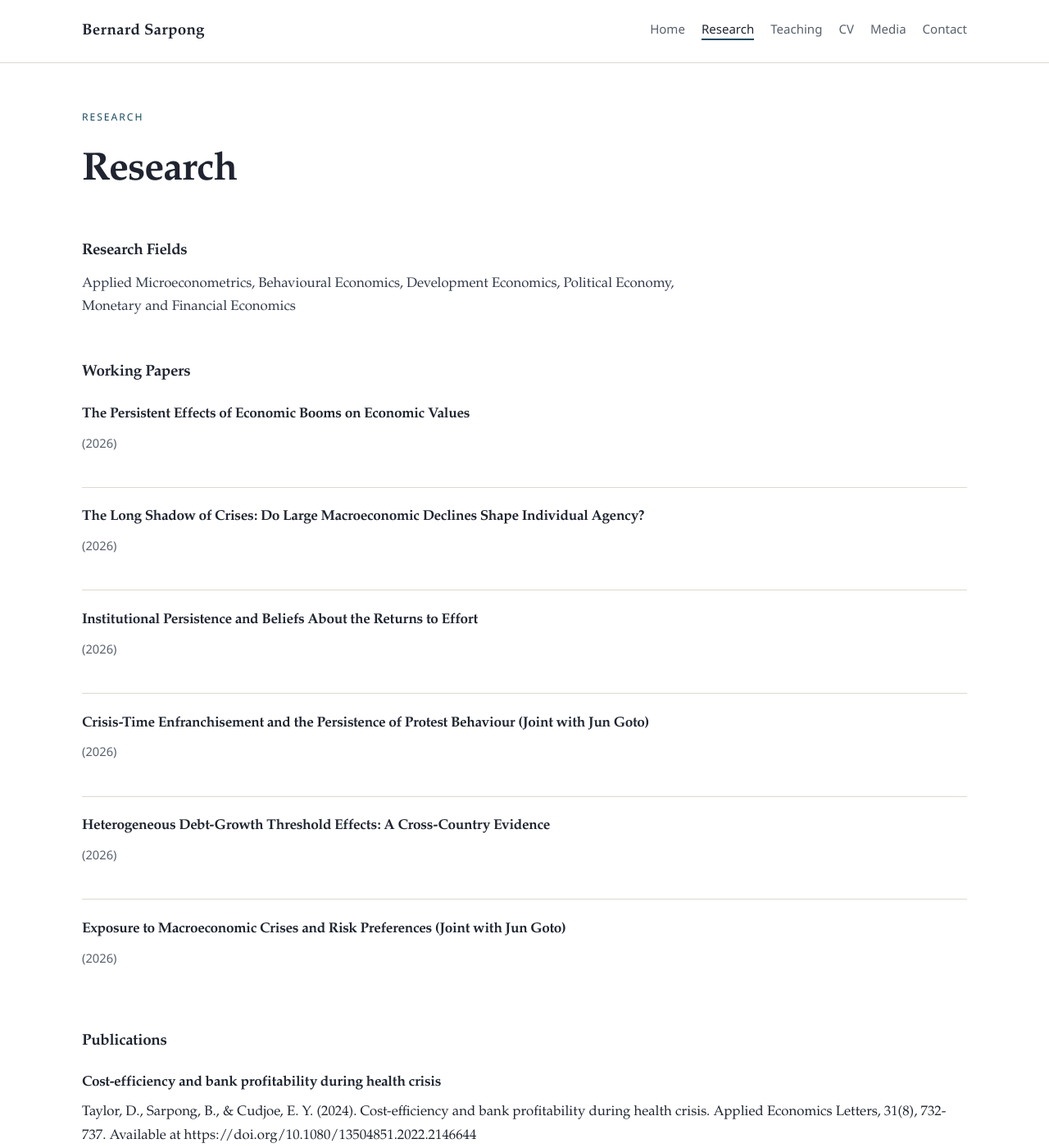
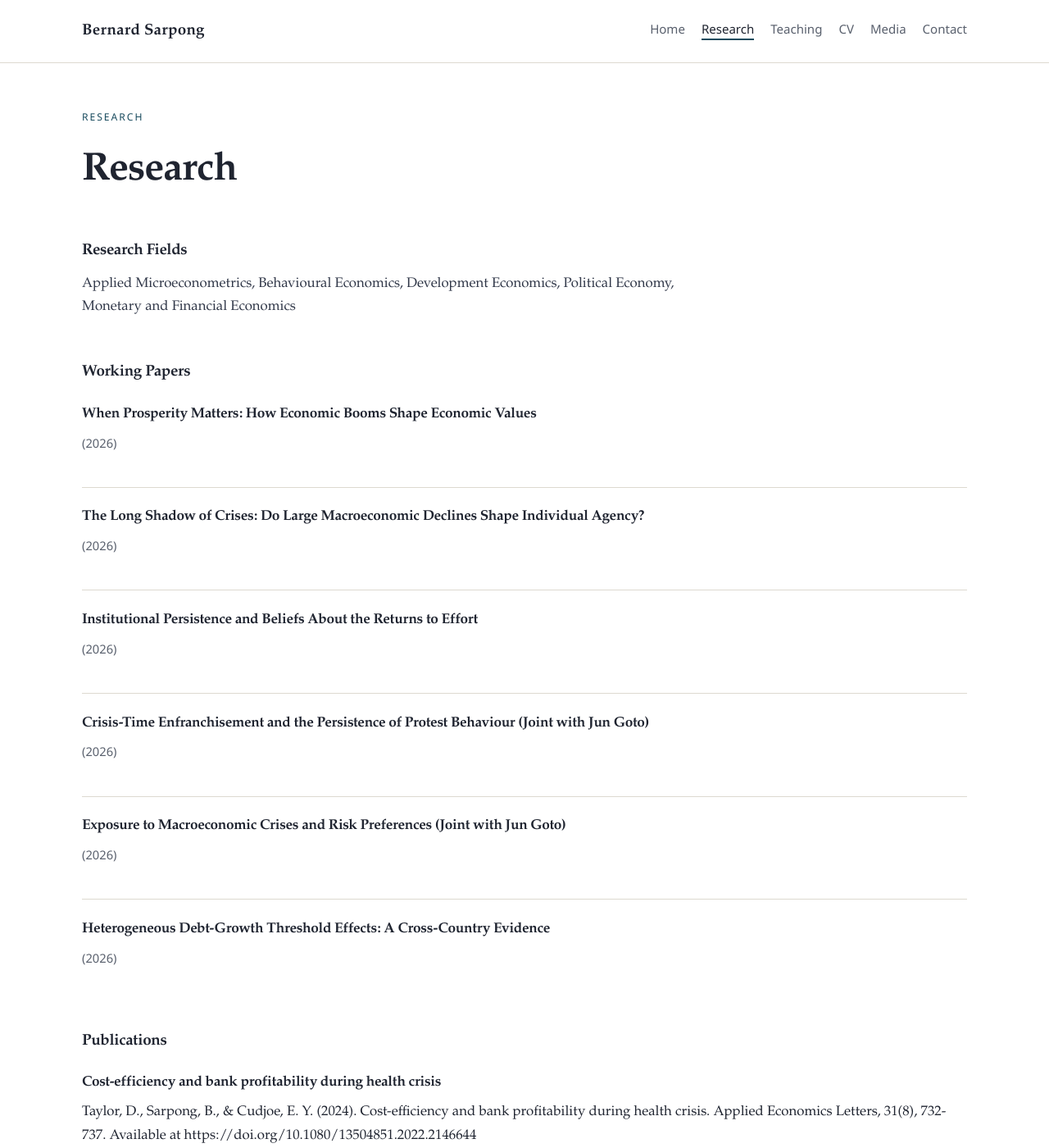
Before and after one commit to bernardksarpong/bernardksarpong.github.io, a Jekyll site: the page built from research.html, in a window 1280 px wide and 1400 px high. Shown: the whole window at 82% size. Built offline with Jekyll 4.4.1, drawn with Linux system fonts in a browser that asks for light colours.

Commit message:
Update publications content via site editor

```diff
--- a/_data/publications.yml
+++ b/_data/publications.yml
@@ -15,7 +15,7 @@ published_work:
 published_note: Peer-reviewed publications can be added here as they become available.
 working_papers:
   - year: '2026'
-    title: The Persistent Effects of Economic Booms on Economic Values
+    title: 'When Prosperity Matters: How Economic Booms Shape Economic Values'
   - year: '2026'
     title: 'The Long Shadow of Crises: Do Large Macroeconomic Declines Shape Individual Agency?'
   - year: '2026'
@@ -23,7 +23,7 @@ working_papers:
   - year: '2026'
     title: Crisis-Time Enfranchisement and the Persistence of Protest Behaviour (Joint with Jun Goto)
   - year: '2026'
+    title: Exposure to Macroeconomic Crises and Risk Preferences (Joint with Jun Goto)
+  - year: '2026'
     title: 'Heterogeneous Debt-Growth Threshold Effects: A Cross-Country Evidence'
-  - year: '2026'
-    title: Exposure to Macroeconomic Crises and Risk Preferences (Joint with Jun Goto)
 scholar_note: Metrics for my publications are available on my Google Scholar profile
```
